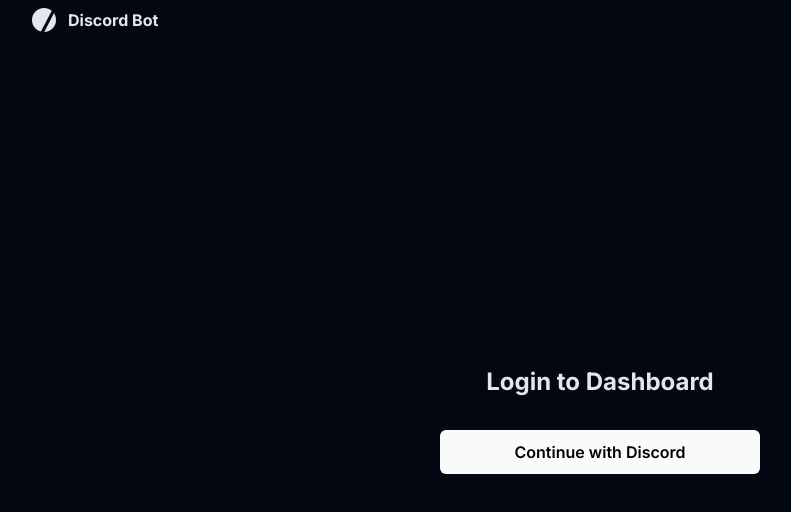
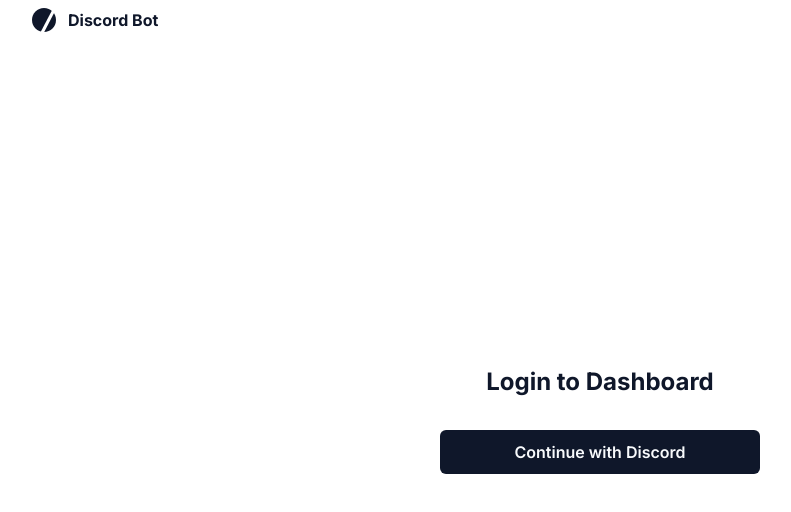
Before and after one commit to fuma-nama/discord-bot-template, a Next.js app in the folder apps/web/: page /auth in a window 1280 px wide. Shown: the top 512 px of the page, without its empty margins (40-831 px from the left). Built offline with nearby package versions, Linux system fonts and the light colour scheme; no server answers.

Commit message:
Implement light mode

```diff
--- a/apps/web/app/dashboard/layout.tsx
+++ b/apps/web/app/dashboard/layout.tsx
@@ -17,6 +17,7 @@
 import { MenuIcon } from "lucide-react";
 import { Separator } from "@/components/ui/separator";
 import { invite_url } from "@/utils/shared";
+import { ThemeSwitchItem } from "./theme-switch";
 
 export default function DashboardLayout({ children }: { children: ReactNode }) {
     return (
@@ -111,6 +112,8 @@
                     <Link href="/profile">Profile</Link>
                 </DropdownMenuItem>
                 <DropdownMenuSeparator />
+                <ThemeSwitchItem />
+                <DropdownMenuSeparator />
                 <LogoutDropdownMenuItem logout={logoutAction} />
             </DropdownMenuContent>
         </DropdownMenu>
--- /dev/null
+++ b/apps/web/app/dashboard/theme-switch.tsx
@@ -0,0 +1,36 @@
+"use client";
+import {
+    Select,
+    SelectContent,
+    SelectItem,
+    SelectTrigger,
+    SelectValue,
+} from "@/components/ui/select";
+import { useTheme } from "next-themes";
+import { useEffect, useState } from "react";
+
+export function ThemeSwitchItem() {
+    const [mounted, setMounted] = useState(false);
+    const { theme, setTheme } = useTheme();
+
+    useEffect(() => setMounted(true), []);
+
+    if (!mounted) return <></>;
+
+    return (
+        <div className="flex flex-row gap-8 px-2 py-1.5 text-sm outline-none items-center">
+            <p className="mr-auto">Theme</p>
+            <Select value={theme} onValueChange={setTheme}>
+                <SelectTrigger className="w-[80px] h-7 text-foreground text-xs">
+                    <SelectValue placeholder="Select a theme" />
+                </SelectTrigger>
+
+                <SelectContent position="popper">
+                    <SelectItem value="light">Light</SelectItem>
+                    <SelectItem value="dark">Dark</SelectItem>
+                    <SelectItem value="system">System</SelectItem>
+                </SelectContent>
+            </Select>
+        </div>
+    );
+}
--- a/apps/web/app/layout.tsx
+++ b/apps/web/app/layout.tsx
@@ -1,3 +1,4 @@
+import { ThemeProvider } from "@/components/theme";
 import "./globals.css";
 import { Inter } from "next/font/google";
 
@@ -15,7 +16,9 @@
 }) {
     return (
         <html lang="en">
-            <body className={`${inter.className} dark`}>{children}</body>
+            <body className={inter.className}>
+                <ThemeProvider attribute="class">{children}</ThemeProvider>
+            </body>
         </html>
     );
 }
--- /dev/null
+++ b/apps/web/components/theme.tsx
@@ -0,0 +1,2 @@
+"use client";
+export { ThemeProvider } from "next-themes";
```
